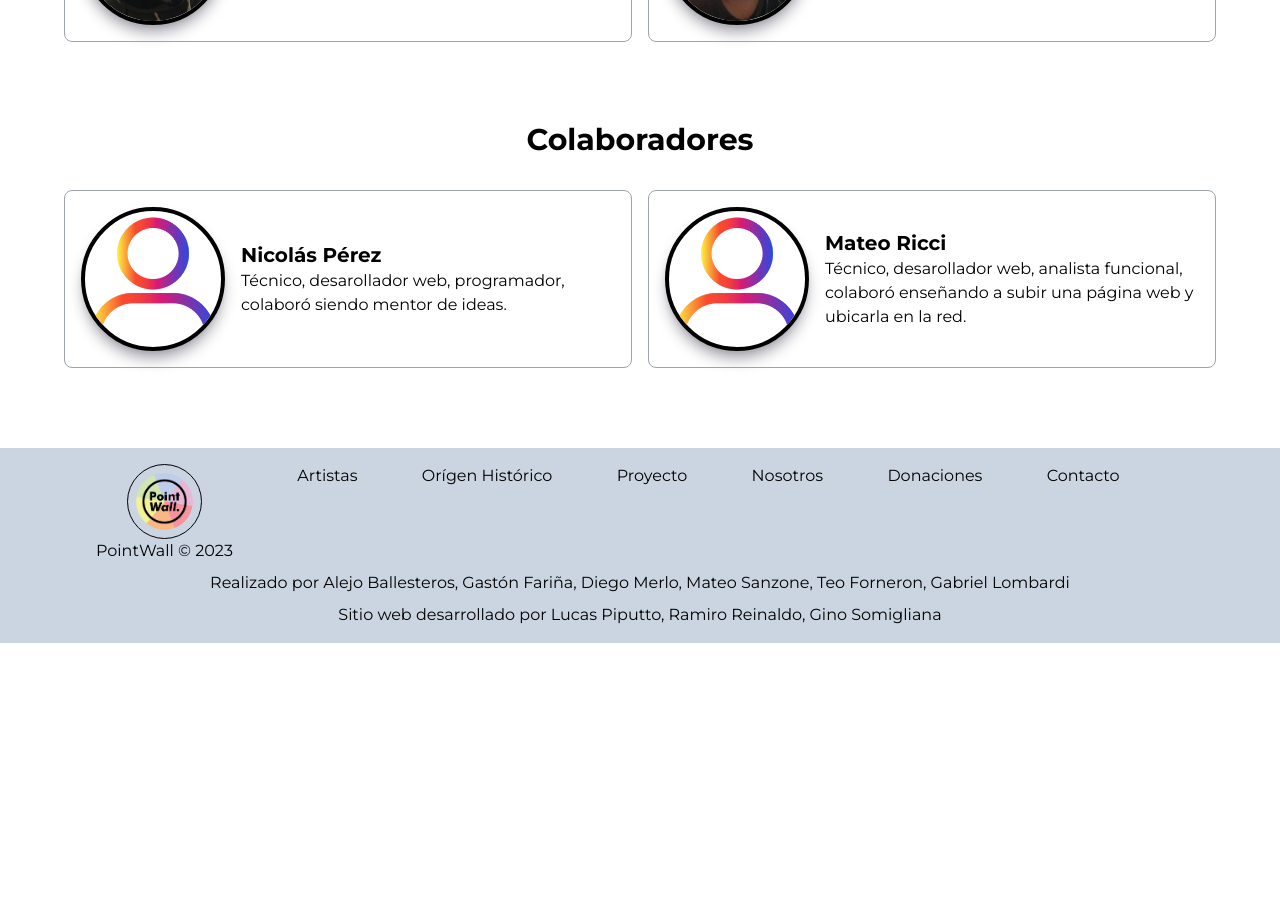
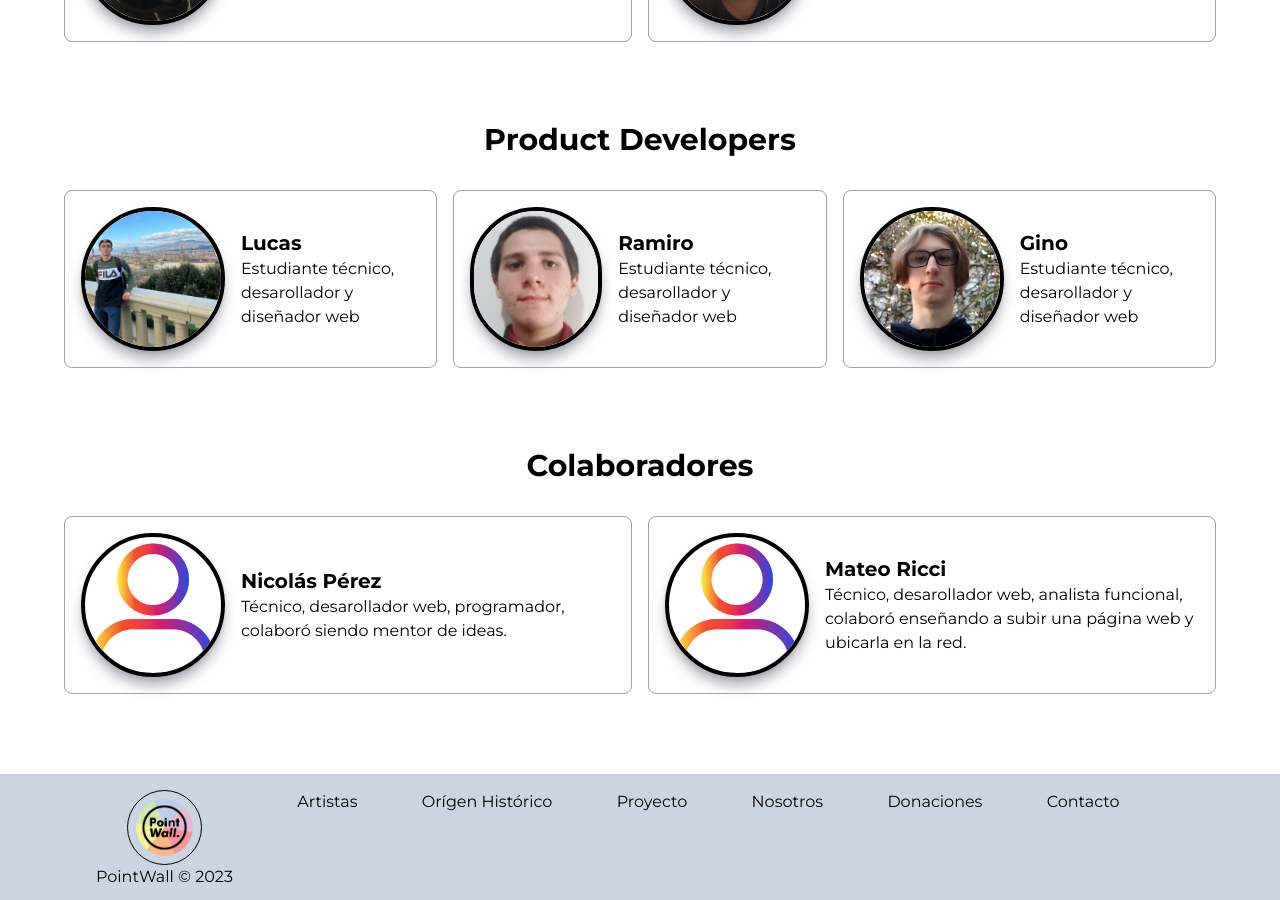
Before and after one commit to PointWall/pointwall, a Next.js app: page /nosotros in a window 1280 px wide. Shown: the part 1940-2840 px from the top of the page. Before the commit the page ends 2583 px from the top, so only its background shows below. Built offline with nearby package versions, Linux system fonts and the light colour scheme; no server answers.

Commit message:
👤 Update nosotros page

```diff
--- a/pages/nosotros.tsx
+++ b/pages/nosotros.tsx
@@ -74,6 +74,26 @@ const team: Team[] = [
     ]
   },
   {
+    name: 'Product Developers',
+    members: [
+      {
+        img: '/images/foto_lucas.jpeg',
+        name: 'Lucas ',
+        description: 'Estudiante técnico, desarollador y diseñador web'
+      },
+      {
+        img: '/images/foto_ramiro.png',
+        name: 'Ramiro',
+        description: 'Estudiante técnico, desarollador y diseñador web'
+      },
+      {
+        img: '/images/foto_gino.png',
+        name: 'Gino',
+        description: 'Estudiante técnico, desarollador y diseñador web'
+      }
+    ]
+  },
+  {
     name: 'Colaboradores',
     members: [
       {
```
